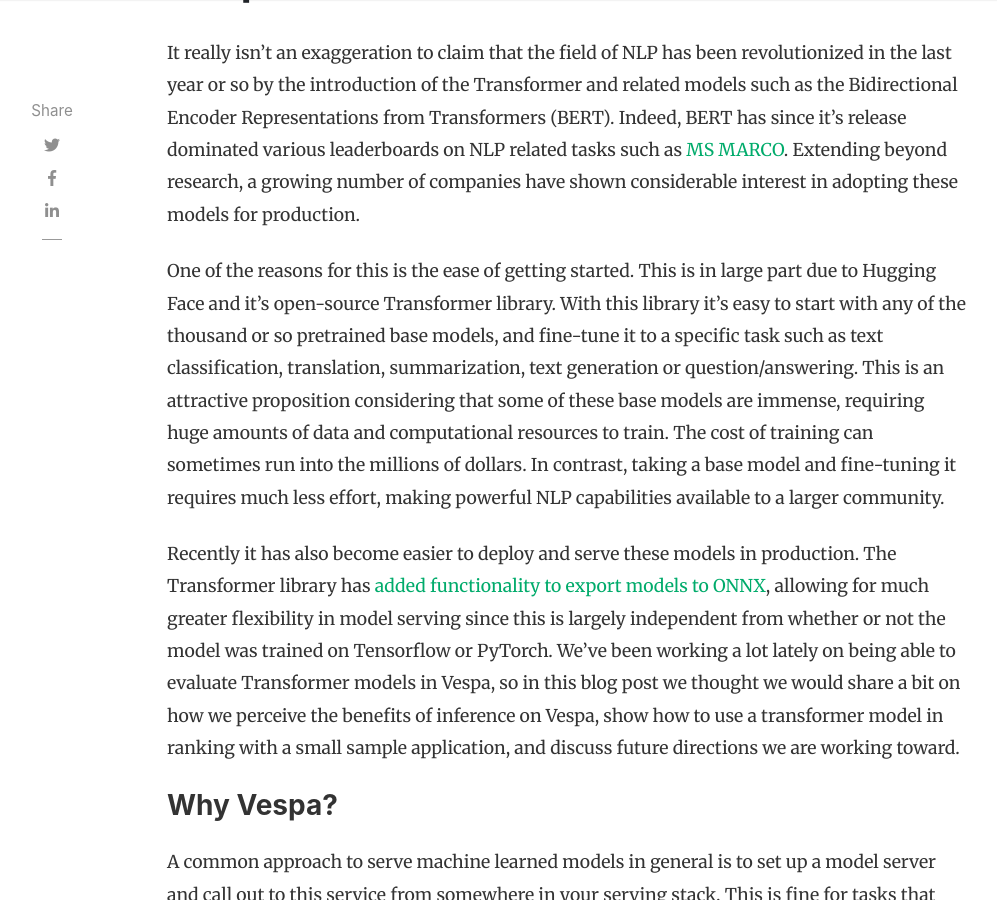
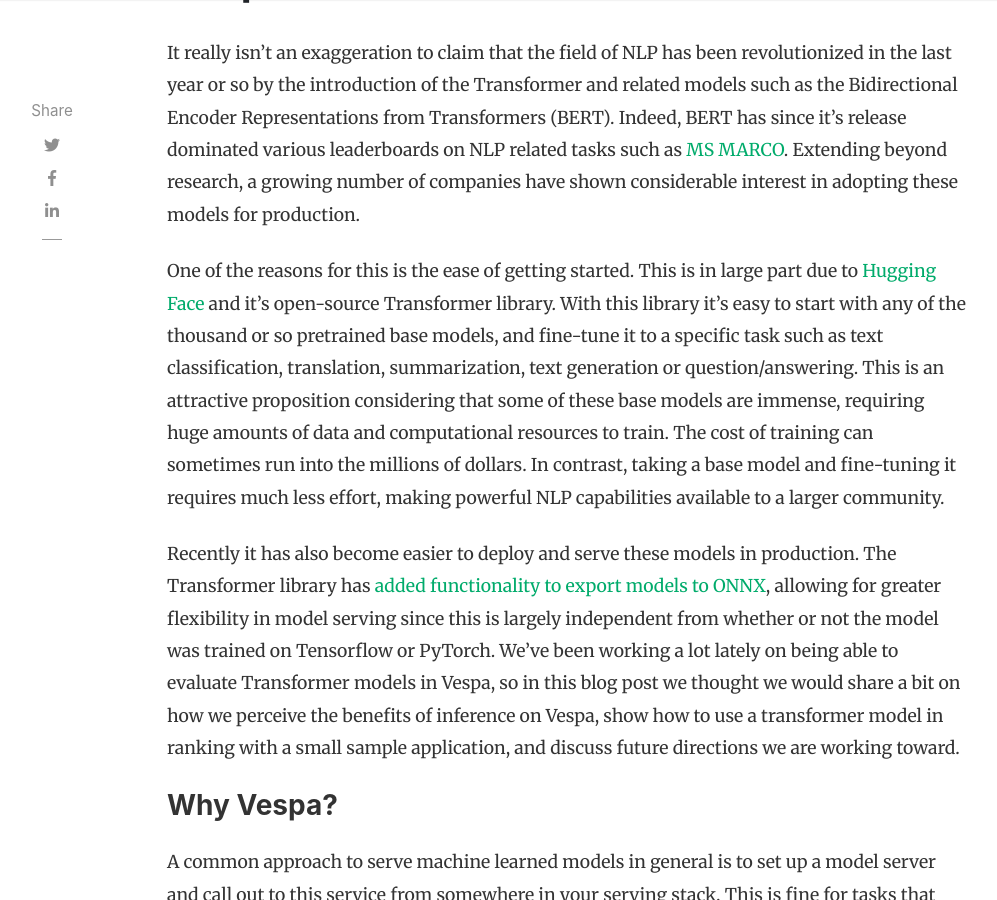
Before and after one commit to vespa-engine/blog, a Jekyll site: the page built from _posts/2020-07-02-introducing-nlp-with-transformers-on-vespa.md, in a window 1280 px wide and 900 px high, scrolled down 322 px. Shown: the whole window, without its empty margins (118-1115 px from the left). Built offline with Jekyll 4.4.1, drawn with Linux system fonts in a browser that asks for light colours; nearby versions of some CDN libraries; comment, search, counter and statistics services are not loaded; some of the changed lines change nothing that is shown; some of the changed text lies outside the part shown.

Commit message:
Apply suggestions from code review
Co-authored-by: Kristian Aune <kkraune@users.noreply.github.com>

```diff
--- a/_posts/2020-07-02-introducing-nlp-with-transformers-on-vespa.md
+++ b/_posts/2020-07-02-introducing-nlp-with-transformers-on-vespa.md
@@ -18,7 +18,7 @@
 models for production.
 
 One of the reasons for this is the ease of getting started. This is in large
-part due to Hugging Face and it’s open-source Transformer library. With this
+part due to [Hugging Face](https://huggingface.co/) and it’s open-source Transformer library. With this
 library it’s easy to start with any of the thousand or so pretrained base
 models, and fine-tune it to a specific task such as text classification,
 translation, summarization, text generation or question/answering. This is an
@@ -31,7 +31,7 @@
 Recently it has also become easier to deploy and serve these models in
 production. The Transformer library has [added functionality to export models to
 ONNX](https://medium.com/microsoftazure/accelerate-your-nlp-pipelines-using-hugging-face-transformers-and-onnx-runtime-2443578f4333),
-allowing for much greater flexibility in model serving since this is largely
+allowing for greater flexibility in model serving since this is largely
 independent from whether or not the model was trained on Tensorflow or PyTorch.
 We’ve been working a lot lately on being able to evaluate Transformer models in
 Vespa, so in this blog post we thought we would share a bit on how we perceive
@@ -115,7 +115,7 @@
 For a taste of how to use Transformer models with Vespa we’ve added a small
 sample application:
 [https://github.com/vespa-engine/sample-apps/tree/master/transformers](https://github.com/vespa-engine/sample-apps/tree/master/transformers).
-In this sample app we use the MS MARCO data set which combines both queries,
+In this sample app we use the MS MARCO dataset which combines both queries,
 content and relevance judgements. For the purposes of this sample, we won’t
 fine-tune the model and will just use the base model as-is. Our goal is to set
 up a Vespa application that indexes the documents and scores content based on a
@@ -147,7 +147,7 @@
 during document and query processing in Vespa.
 
 Putting these together, we need to decide which fields to index for each piece
-of content as well as how we should compute each result. This means defining a
+of content as well as how to compute each result. This means defining a
 document schema which includes setting up expressions for how candidates for
 retrieval should be calculated. The fields we set up for this sample
 application are:
```
